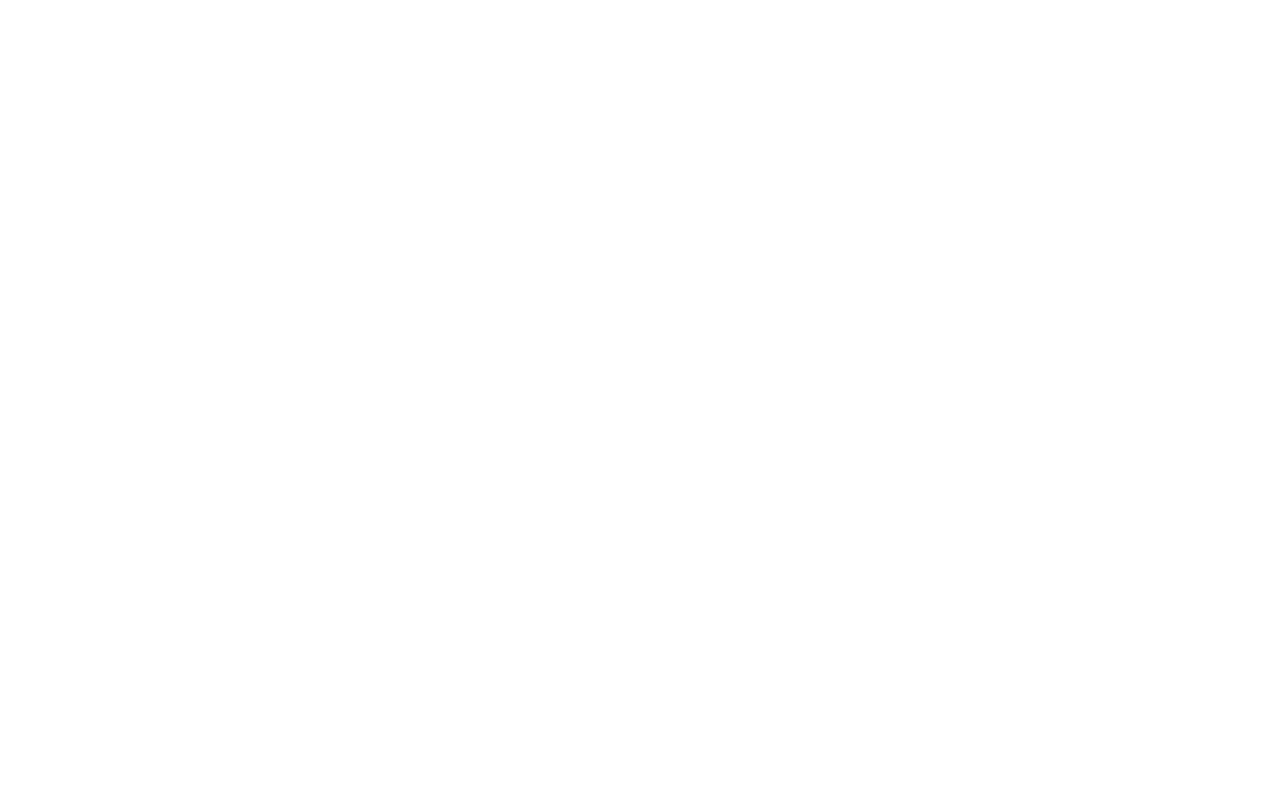
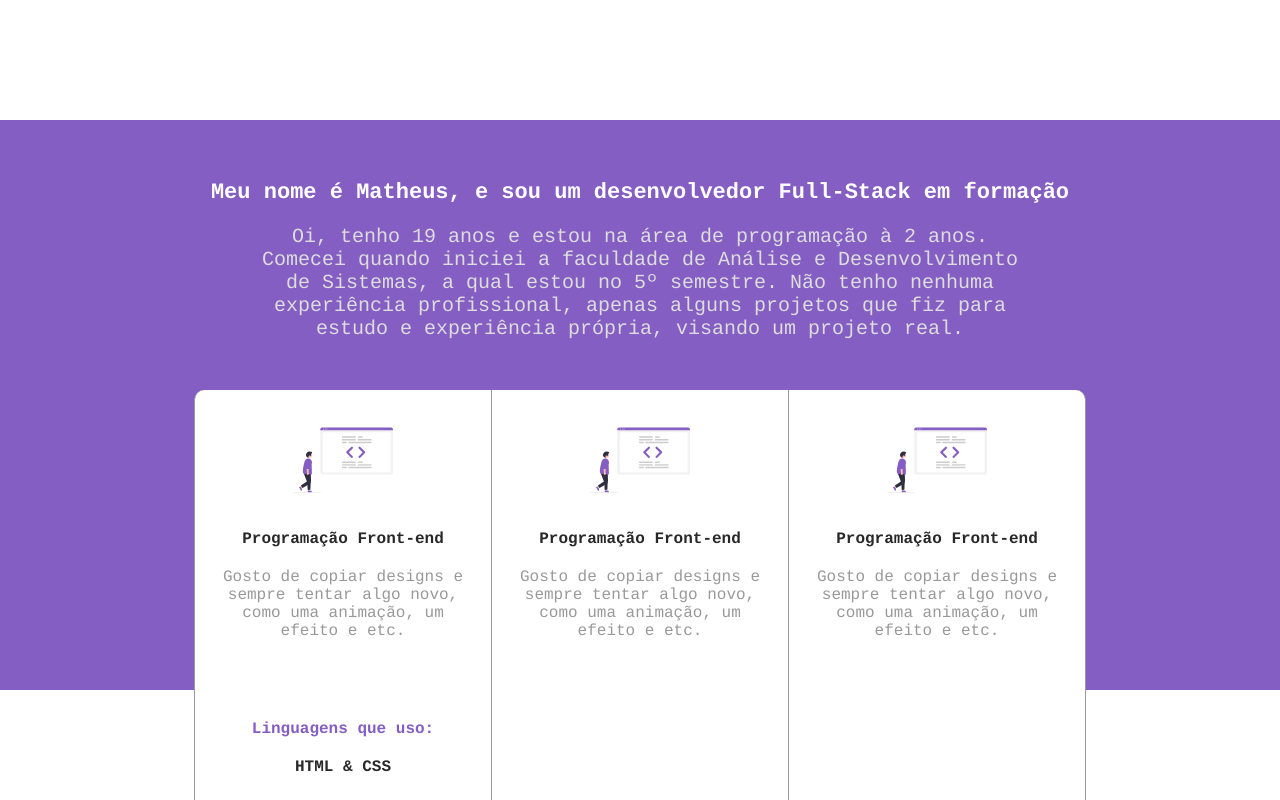
Before and after one commit to MatheusGomesRocha/Portfolio, a React (Create React App) app: page / in a window 1280 px wide. Shown: the part 680-1480 px from the top of the page. Before the commit the page ends 800 px from the top, so only its background shows below. Built offline with nearby package versions, Linux system fonts and the light colour scheme.

Commit message:
Criando components DefaultText e AboutMe + Começando a fazer o AboutMe (fazer os itens como array)

```diff
--- a/package.json
+++ b/package.json
@@ -3,6 +3,7 @@
   "version": "0.1.0",
   "private": true,
   "dependencies": {
+    "@material-ui/core": "^4.11.3",
     "@testing-library/jest-dom": "^5.11.9",
     "@testing-library/react": "^11.2.3",
     "@testing-library/user-event": "^12.6.2",
--- a/src/App.js
+++ b/src/App.js
@@ -1,14 +1,14 @@
-import {useState, useEffect} from 'react';
 import Typist from 'react-typist';
 import Header_img from './header_img.svg';
+import {DefaultText} from './components/DefaultText';
+import AboutMeComponent from "./components/AboutMeComponent";
 
 import {
     Container,
 
-    DefaultText,
-
-    Header, HeaderImg,
+    Header,
     HeaderLeft,
+    HeaderImg,
 } from './AppStyled';
 
 export default () => {
@@ -32,6 +32,8 @@
               <HeaderImg src={Header_img}/>
 
           </Header>
+
+          <AboutMeComponent />
       </Container>
 
   );
--- a/src/AppStyled.js
+++ b/src/AppStyled.js
@@ -7,18 +7,11 @@
     justify-content: center;
 `;
 
-export const DefaultText = styled.span`
-    color: ${props=>props.color};
-    font-size: ${props=>props.font};
-    font-weight: ${props=>props.bolder || 'normal'};
-    font-family: courier;
-`;
-
 export const Header = styled.div`
     display: flex;
     align-items: center;
     justify-content: space-between;
-    padding: 0 100px;
+    padding: 0 80px;
     height: 100vh;
 `;
 export const HeaderLeft = styled.div`
--- /dev/null
+++ b/src/components/AboutMeComponent.js
@@ -0,0 +1,67 @@
+import {DefaultText} from './DefaultText';
+import Header_img from '../header_img.svg';
+
+import {
+    MainDiv,
+    TopDiv,
+    BlockDiv,
+    ItemDiv,
+    Svg
+} from './AboutMeStyled';
+
+export default () => {
+    let primaryColor = '#282828';
+    let secondaryColor = '#999';
+    let white = '#fff';
+
+    return (
+        <MainDiv>
+            <TopDiv>
+                <DefaultText color={white} align={"center"} bolder={"bold"} font={"22px"}>
+                    Meu nome é Matheus, e sou um desenvolvedor Full-Stack em formação
+                </DefaultText>
+
+                <DefaultText width={"60%"} font={"20px"} align={"center"} color={"#ddd"}>
+                    Oi, tenho 19 anos e estou na área de programação à 2 anos. Comecei quando iniciei a faculdade de
+                    Análise
+                    e Desenvolvimento de Sistemas, a qual estou no 5º semestre. Não tenho nenhuma experiência
+                    profissional,
+                    apenas alguns projetos que fiz para estudo e experiência própria, visando um projeto real.
+                </DefaultText>
+            </TopDiv>
+
+            <BlockDiv>
+                <ItemDiv bLeft={"1px solid #999"} radius={"10px 0 0 10px"}>
+                    <Svg src={Header_img} width={100} height={100} fill={"#845EC2"}/>
+                    <DefaultText color={primaryColor} align={"center"} bolder={"bold"}>Programação Front-end</DefaultText>
+
+                    <DefaultText color={secondaryColor} align={"center"}>
+                        Gosto de copiar designs e sempre tentar algo novo, como uma animação, um efeito e etc.
+                    </DefaultText>
+
+                    <DefaultText align={"center"} color={"#845EC2"} bolder={"bold"} mTop={"80px"}>Linguagens que uso:</DefaultText>
+                    <DefaultText align={"center"} bolder={"bold"} color={primaryColor} mTop={"20px"}>HTML & CSS</DefaultText>
+                </ItemDiv>
+
+                <ItemDiv>
+                    <Svg src={Header_img} width={100} height={100} fill={"#845EC2"}/>
+                    <DefaultText color={primaryColor} align={"center"} bolder={"bold"}>Programação Front-end</DefaultText>
+
+                    <DefaultText color={secondaryColor} align={"center"}>
+                        Gosto de copiar designs e sempre tentar algo novo, como uma animação, um efeito e etc.
+                    </DefaultText>
+
+
+                </ItemDiv>
+
+                <ItemDiv radius={"0 10px 10px 0"}>
+                    <Svg src={Header_img} width={100} height={100} fill={"#845EC2"}/>
+                    <DefaultText color={primaryColor} align={"center"} bolder={"bold"}>Programação Front-end</DefaultText>
+                    <DefaultText color={secondaryColor} align={"center"}>
+                        Gosto de copiar designs e sempre tentar algo novo, como uma animação, um efeito e etc.
+                    </DefaultText>
+                </ItemDiv>
+            </BlockDiv>
+        </MainDiv>
+    );
+}
--- /dev/null
+++ b/src/components/AboutMeStyled.js
@@ -0,0 +1,38 @@
+import styled from 'styled-components';
+
+const defaultBackgroundColor = '#845EC2';
+
+export const MainDiv = styled.div`
+
+`;
+export const TopDiv = styled.div`
+    width: 100%;
+    padding: 40px 0 350px 0;
+    display: flex;
+    flex-direction: column;
+    justify-content: center;
+    align-items: center;
+    background-color: ${defaultBackgroundColor};
+`;
+export const BlockDiv = styled.div`
+    display: flex;
+    flex-direction: row;
+    margin-top: -300px;
+    margin-bottom: 50px;
+    width: 100%;
+    justify-content: center;
+`;
+export const ItemDiv = styled.div`
+    display: flex;
+    flex-direction: column;
+    align-items: center;
+    padding: 20px;
+    background-color: #fff;
+    height: 600px;
+    width: 20%;
+    border-radius: ${props=>props.radius};
+    border-right: 1px solid #999;
+    border-left: ${props=>props.bLeft};
+    border-bottom: 1px solid #999;
+`;
+export const Svg = styled.img``;
--- /dev/null
+++ b/src/components/DefaultText.js
@@ -0,0 +1,11 @@
+import styled from "styled-components";
+
+export const DefaultText = styled.span`
+    color: ${props=>props.color};
+    font-size: ${props=>props.font};
+    font-weight: ${props=>props.bolder || 'normal'};
+    font-family: courier;
+    width: ${props=>props.width || '100%'};
+    text-align: ${props=>props.align || 'left'};
+    margin-top: ${props=>props.mTop || '20px'};
+`;
```
Also changed, not shown: 1 other file (tests, documents, lock files or other folders).
